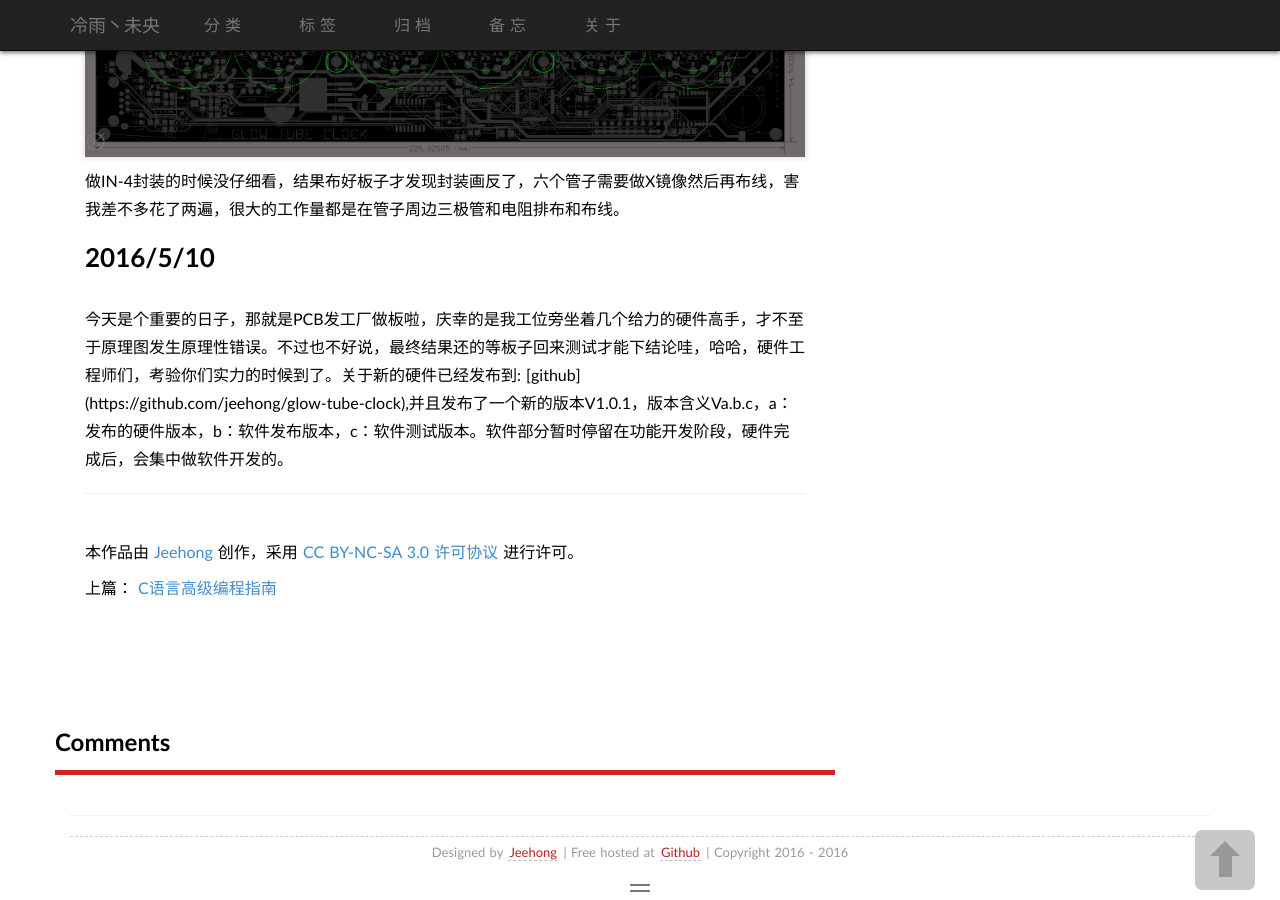
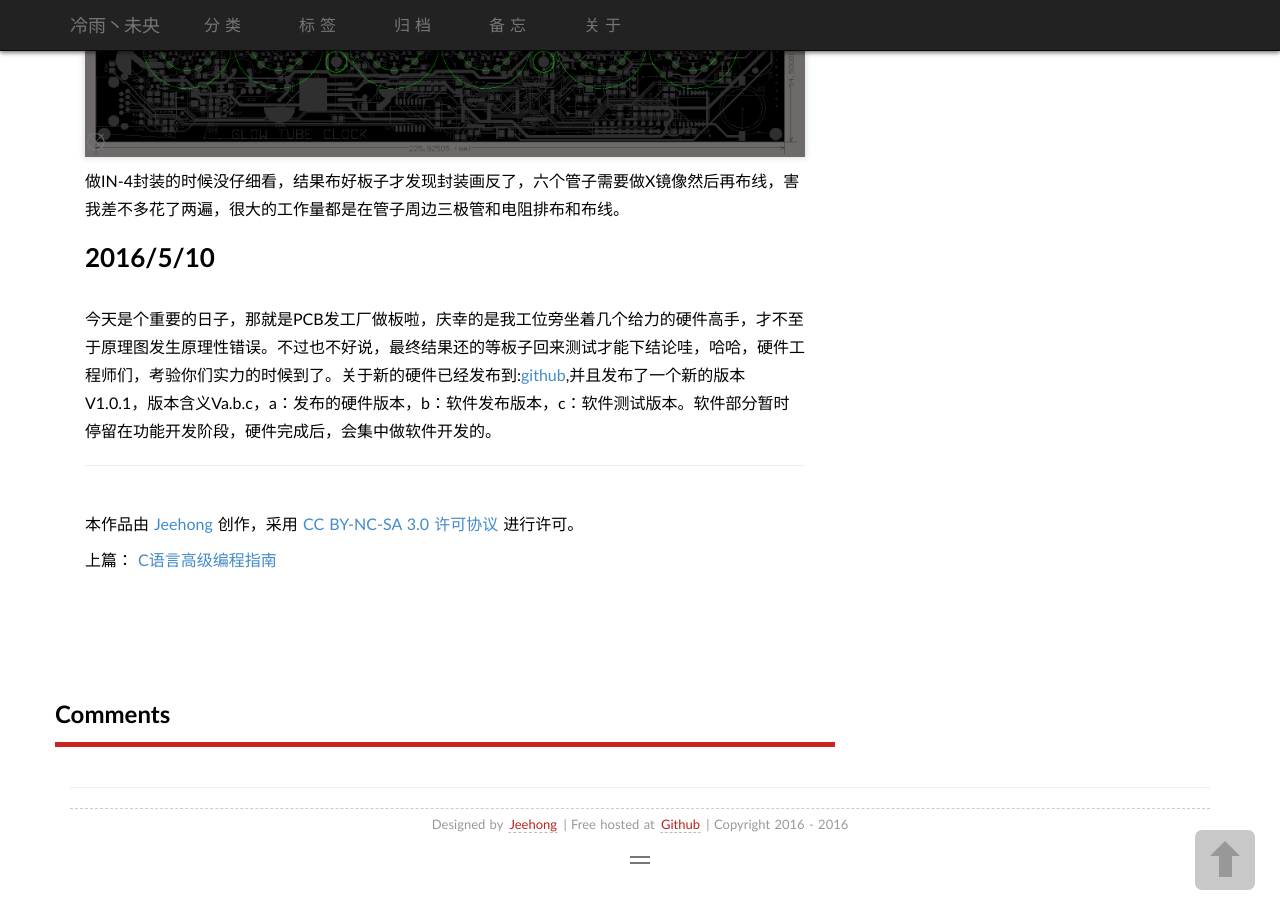
Before and after one commit to jeehong/jeehong.github.io, a Jekyll site: the page built from _posts/2016-04-20-project-glow-tube-clock.md, in a window 1280 px wide and 900 px high, scrolled down 6616 px. Built offline with Jekyll 4.4.1, drawn with Linux system fonts in a browser that asks for light colours; some web fonts are replaced; a script that is not in the unit is left out; comment, search, counter and statistics services are not loaded.

Commit message:
更新03辉光管博文2016/5/10

```diff
--- a/_posts/2016-04-20-project-glow-tube-clock.md
+++ b/_posts/2016-04-20-project-glow-tube-clock.md
@@ -111,4 +111,4 @@ netif_set_up(&DM9000AEP);
 <p>做IN-4封装的时候没仔细看，结果布好板子才发现封装画反了，六个管子需要做X镜像然后再布线，害我差不多花了两遍，很大的工作量都是在管子周边三极管和电阻排布和布线。</p>
 
 ## 2016/5/10 ##
-<p>今天是个重要的日子，那就是PCB发工厂做板啦，庆幸的是我工位旁坐着几个给力的硬件高手，才不至于原理图发生原理性错误。不过也不好说，最终结果还的等板子回来测试才能下结论哇，哈哈，硬件工程师们，考验你们实力的时候到了。关于新的硬件已经发布到: [github](https://github.com/jeehong/glow-tube-clock),并且发布了一个新的版本V1.0.1，版本含义Va.b.c，a：发布的硬件版本，b：软件发布版本，c：软件测试版本。软件部分暂时停留在功能开发阶段，硬件完成后，会集中做软件开发的。</p>
+今天是个重要的日子，那就是PCB发工厂做板啦，庆幸的是我工位旁坐着几个给力的硬件高手，才不至于原理图发生原理性错误。不过也不好说，最终结果还的等板子回来测试才能下结论哇，哈哈，硬件工程师们，考验你们实力的时候到了。关于新的硬件已经发布到:[github](https://github.com/jeehong/glow-tube-clock),并且发布了一个新的版本V1.0.1，版本含义Va.b.c，a：发布的硬件版本，b：软件发布版本，c：软件测试版本。软件部分暂时停留在功能开发阶段，硬件完成后，会集中做软件开发的。
```
